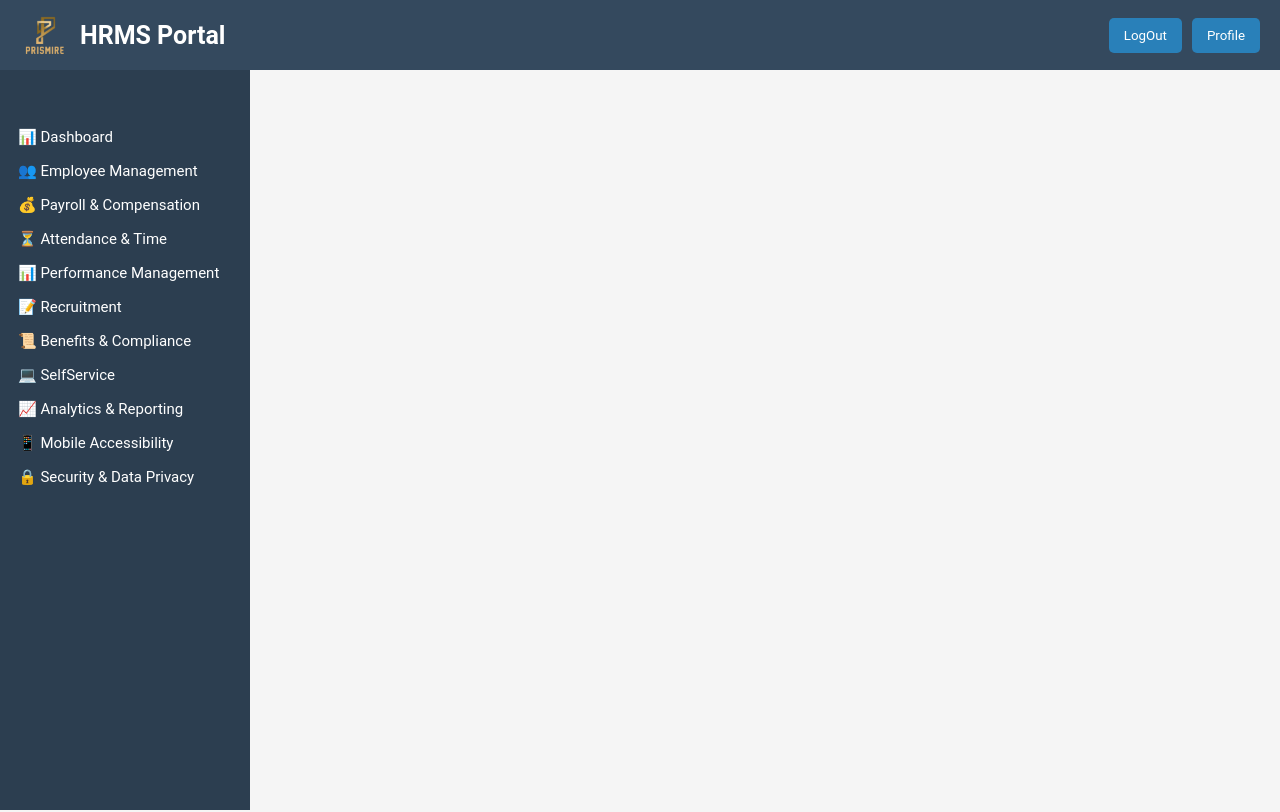
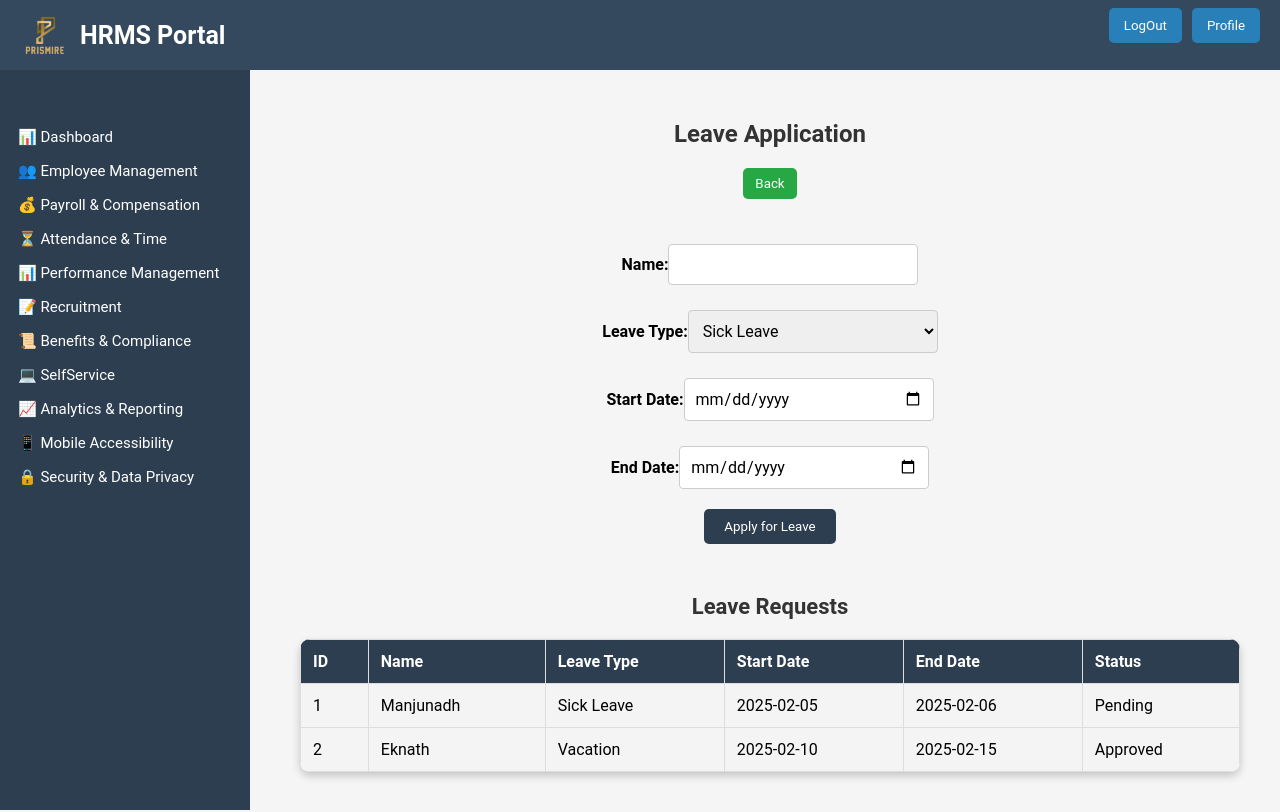
Before and after one commit to gousiyaprismire/HRMS_Frontend, a React (Create React App) app: page /leave-application in a window 1280 px wide. Built offline with nearby package versions, Linux system fonts and the light colour scheme.

Commit message:
files uploaded

```diff
--- a/src/App.js
+++ b/src/App.js
@@ -13,6 +13,8 @@ import SecurityDataPrivacy from "./Components/SecurityDataPrivacy/SecurityDataPr
 import PerformanceManagement from "./Components/PerformanceManagement/PerformanceManagement";
 import SelfService from "./Components/SelfService/SelfService";
 import EmployeeAttendanceTracking from "./Components/AttendanceTime/EmployeeAttendanceTracking";
+import LeaveApplication from "./Components/AttendanceTime/LeaveApplication";
+import LeaveApprovalPanel from "./Components/AttendanceTime/LeaveApprovalPanel";
 
 
 
@@ -30,6 +32,8 @@ const App = () => {
               <Route path="/analytics-reporting" element={<AnalyticsReporting />}/>
               <Route path="/attendance" element={<AttendanceTime />} />
               <Route path="/attendance-tracking" element={<EmployeeAttendanceTracking />} />
+              <Route path="/leave-application" element={<LeaveApplication />} />
+              <Route path="/leave-approval" element={<LeaveApprovalPanel />} />
               <Route path="/benefits-compliance" element={<BenefitsCompliance />} />
               <Route path="/employee-management" element={<EmployeeManagement />} />
               <Route path="/payroll" element={<PayrollCompensation />} />
--- /dev/null
+++ b/src/Components/AttendanceTime/LeaveApplication.js
@@ -0,0 +1,129 @@
+import React, { useState } from "react";
+import { useNavigate } from "react-router-dom";
+import "./leaveApplication.css";
+
+function LeaveApplication() {
+  const [leaveRequests, setLeaveRequests] = useState([
+    { id: 1, name: "Manjunadh", leaveType: "Sick Leave", startDate: "2025-02-05", endDate: "2025-02-06", status: "Pending" },
+    { id: 2, name: "Eknath", leaveType: "Vacation", startDate: "2025-02-10", endDate: "2025-02-15", status: "Approved" }
+  ]);
+
+  const [formData, setFormData] = useState({
+    name: "",
+    leaveType: "Sick Leave",
+    startDate: "",
+    endDate: ""
+  });
+
+  const navigate = useNavigate();
+
+  const handleChange = (e) => {
+    const { name, value } = e.target;
+    setFormData((prevState) => ({
+      ...prevState,
+      [name]: value
+    }));
+  };
+
+  const handleSubmit = (e) => {
+    e.preventDefault();
+    const newLeaveRequest = {
+      ...formData,
+      id: leaveRequests.length + 1,
+      status: "Pending"
+    };
+    setLeaveRequests([...leaveRequests, newLeaveRequest]);
+    setFormData({
+      name: "",
+      leaveType: "Sick Leave",
+      startDate: "",
+      endDate: ""
+    });
+  };
+
+  const handleBack = () => {
+    navigate(-1); // Go back to the previous page
+  };
+
+  return (
+    <div className="leave-application-container">
+      <h2>Leave Application</h2>
+      <button onClick={handleBack}>Back</button>
+      <form onSubmit={handleSubmit} className="leave-form">
+        <div>
+          <label>Name:</label>
+          <input
+            type="text"
+            name="name"
+            value={formData.name}
+            onChange={handleChange}
+            required
+          />
+        </div>
+        <div>
+          <label>Leave Type:</label>
+          <select
+            name="leaveType"
+            value={formData.leaveType}
+            onChange={handleChange}
+          >
+            <option value="Sick Leave">Sick Leave</option>
+            <option value="Vacation">Vacation</option>
+            <option value="Personal">Personal</option>
+          </select>
+        </div>
+        <div>
+          <label>Start Date:</label>
+          <input
+            type="date"
+            name="startDate"
+            value={formData.startDate}
+            onChange={handleChange}
+            required
+          />
+        </div>
+        <div>
+          <label>End Date:</label>
+          <input
+            type="date"
+            name="endDate"
+            value={formData.endDate}
+            onChange={handleChange}
+            required
+          />
+        </div>
+        <button type="submit">Apply for Leave</button>
+      </form>
+
+      <div className="leave-requests">
+        <h3>Leave Requests</h3>
+        <table>
+          <thead>
+            <tr>
+              <th>ID</th>
+              <th>Name</th>
+              <th>Leave Type</th>
+              <th>Start Date</th>
+              <th>End Date</th>
+              <th>Status</th>
+            </tr>
+          </thead>
+          <tbody>
+            {leaveRequests.map((request) => (
+              <tr key={request.id}>
+                <td>{request.id}</td>
+                <td>{request.name}</td>
+                <td>{request.leaveType}</td>
+                <td>{request.startDate}</td>
+                <td>{request.endDate}</td>
+                <td>{request.status}</td>
+              </tr>
+            ))}
+          </tbody>
+        </table>
+      </div>
+    </div>
+  );
+}
+
+export default LeaveApplication;
--- /dev/null
+++ b/src/Components/AttendanceTime/LeaveApprovalPanel.js
@@ -0,0 +1,77 @@
+import React, { useState } from "react";
+import { useNavigate } from "react-router-dom";
+import "./leaveApprovalPanel.css";
+
+function LeaveApprovalPanel() {
+  const navigate = useNavigate();
+
+  // Sample leave requests
+  const [leaveRequests, setLeaveRequests] = useState([
+    { id: 1, name: "Manjunadh", leaveType: "Sick Leave", startDate: "2025-02-05", endDate: "2025-02-06", status: "Pending" },
+    { id: 2, name: "Eknath", leaveType: "Vacation", startDate: "2025-02-10", endDate: "2025-02-15", status: "Pending" },
+    { id: 3, name: "Sowri", leaveType: "Personal", startDate: "2025-02-20", endDate: "2025-02-22", status: "Pending" }
+  ]);
+
+  // Function to update leave status
+  const handleStatusChange = (id, newStatus) => {
+    setLeaveRequests((prevRequests) =>
+      prevRequests.map((request) =>
+        request.id === id ? { ...request, status: newStatus } : request
+      )
+    );
+  };
+
+  return (
+    <div className="leave-approval-container">
+      <h2>Leave Approval Panel</h2>
+      <button onClick={() => navigate(-1)}>Back</button>
+
+      <div className="leave-requests">
+        <h3>Pending Leave Requests</h3>
+        <table>
+          <thead>
+            <tr>
+              <th>ID</th>
+              <th>Name</th>
+              <th>Leave Type</th>
+              <th>Start Date</th>
+              <th>End Date</th>
+              <th>Status</th>
+              <th>Action</th>
+            </tr>
+          </thead>
+          <tbody>
+            {leaveRequests.length === 0 ? (
+              <tr><td colSpan="7">No pending leave requests.</td></tr>
+            ) : (
+              leaveRequests.map((request) => (
+                <tr key={request.id}>
+                  <td>{request.id}</td>
+                  <td>{request.name}</td>
+                  <td>{request.leaveType}</td>
+                  <td>{request.startDate}</td>
+                  <td>{request.endDate}</td>
+                  <td className={request.status === "Approved" ? "approved" : request.status === "Rejected" ? "rejected" : "pending"}>
+                    {request.status}
+                  </td>
+                  <td>
+                    {request.status === "Pending" ? (
+                      <>
+                        <button className="approve-btn" onClick={() => handleStatusChange(request.id, "Approved")}>Approve</button>
+                        <button className="reject-btn" onClick={() => handleStatusChange(request.id, "Rejected")}>Reject</button>
+                      </>
+                    ) : (
+                      <span>Processed</span>
+                    )}
+                  </td>
+                </tr>
+              ))
+            )}
+          </tbody>
+        </table>
+      </div>
+    </div>
+  );
+}
+
+export default LeaveApprovalPanel;
--- /dev/null
+++ b/src/Components/AttendanceTime/leaveApplication.css
@@ -0,0 +1,64 @@
+.leave-application-container {
+    padding: 20px;
+    text-align: center;
+  }
+
+  button {
+    margin-bottom: 20px;
+  }
+
+  .leave-form {
+    margin: 20px;
+    display: flex;
+    flex-direction: column;
+    align-items: center;
+  }
+
+  .leave-form div {
+    margin-bottom: 10px;
+  }
+
+  .leave-form label {
+    font-weight: bold;
+  }
+
+  .leave-form input,
+  .leave-form select {
+    padding: 10px;
+    font-size: 16px;
+    width: 250px;
+    margin-top: 5px;
+  }
+
+  .leave-form button {
+    padding: 10px 20px;
+    background-color: #2c3e50;
+    color: white;
+    border: none;
+    border-radius: 5px;
+    cursor: pointer;
+  }
+
+  .leave-form button:hover {
+    background-color: navy;
+  }
+
+  .leave-requests {
+    margin-top: 30px;
+  }
+
+  .leave-requests table {
+    width: 100%;
+    border-collapse: collapse;
+  }
+
+  .leave-requests th,
+  .leave-requests td {
+    padding: 10px;
+    text-align: left;
+    border: 1px solid #ddd;
+  }
+
+  .leave-requests th {
+    background-color: #f4f4f4;
+  }
--- /dev/null
+++ b/src/Components/AttendanceTime/leaveApprovalPanel.css
@@ -0,0 +1,112 @@
+.leave-approval-container {
+    padding: 20px;
+    text-align: center;
+    background-color: whitesmoke;
+    min-height: 100vh;
+  }
+
+  /* Back Button */
+  .leave-approval-container button {
+    margin-bottom: 20px;
+    padding: 10px 15px;
+    background-color: #2c3e50;
+    color: white;
+    border: none;
+    cursor: pointer;
+    border-radius: 5px;
+    font-size: 16px;
+    transition: background 0.3s ease-in-out;
+  }
+
+  .leave-approval-container button:hover {
+    background-color: navy;
+  }
+
+  /* Leave Requests Table */
+  .leave-requests {
+    margin-top: 30px;
+  }
+
+  .leave-requests h3 {
+    margin-bottom: 10px;
+    font-size: 22px;
+    color: #333;
+  }
+
+  .leave-requests table {
+    width: 100%;
+    border-collapse: collapse;
+    background: white;
+    border-radius: 10px;
+    overflow: hidden;
+    box-shadow: 0px 4px 8px rgba(0, 0, 0, 0.2);
+  }
+
+  .leave-requests th,
+  .leave-requests td {
+    padding: 12px;
+    text-align: left;
+    border: 1px solid #ddd;
+  }
+
+  .leave-requests th {
+    background-color: #2c3e50;
+    color: white;
+  }
+
+  .leave-requests tr:nth-child(even) {
+    background-color: #f4f4f4;
+  }
+
+  .pending {
+    color: orange;
+    font-weight: bold;
+  }
+
+  .approved {
+    color: green;
+    font-weight: bold;
+  }
+
+  .rejected {
+    color: red;
+    font-weight: bold;
+  }
+
+  .approve-btn, .reject-btn {
+    padding: 8px 12px;
+    border: none;
+    color: white;
+    font-size: 14px;
+    cursor: pointer;
+    border-radius: 5px;
+    margin: 2px;
+  }
+
+  .approve-btn {
+    background-color: green;
+  }
+
+  .approve-btn:hover {
+    background-color: green;
+  }
+
+  .reject-btn {
+    background-color: red;
+  }
+
+  .reject-btn:hover {
+    background-color: red;
+  }
+
+  /* Responsive Design */
+  @media (max-width: 600px) {
+    .leave-requests table {
+      font-size: 14px;
+    }
+
+    .approve-btn, .reject-btn {
+      font-size: 12px;
+      padding: 6px 10px;
+    }
+  }
```
